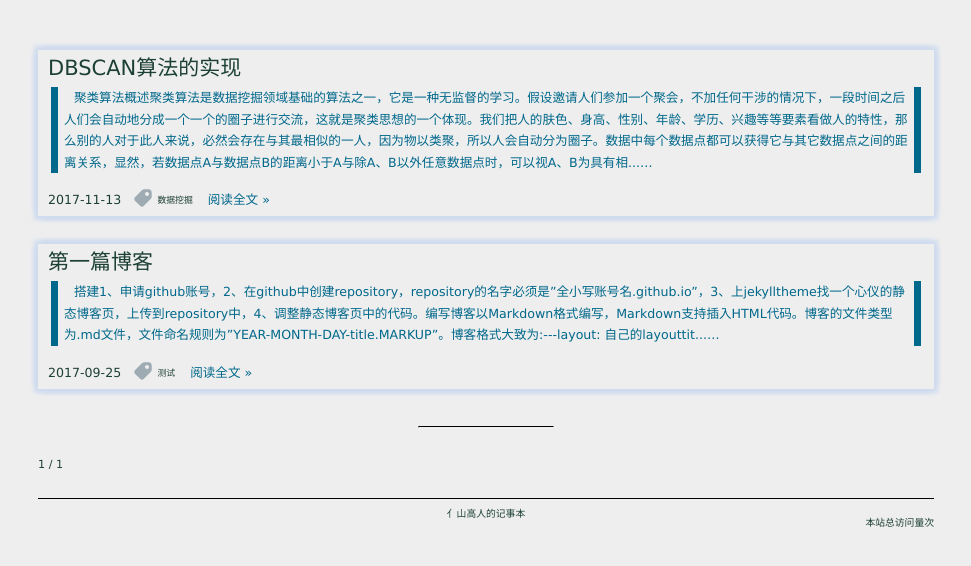
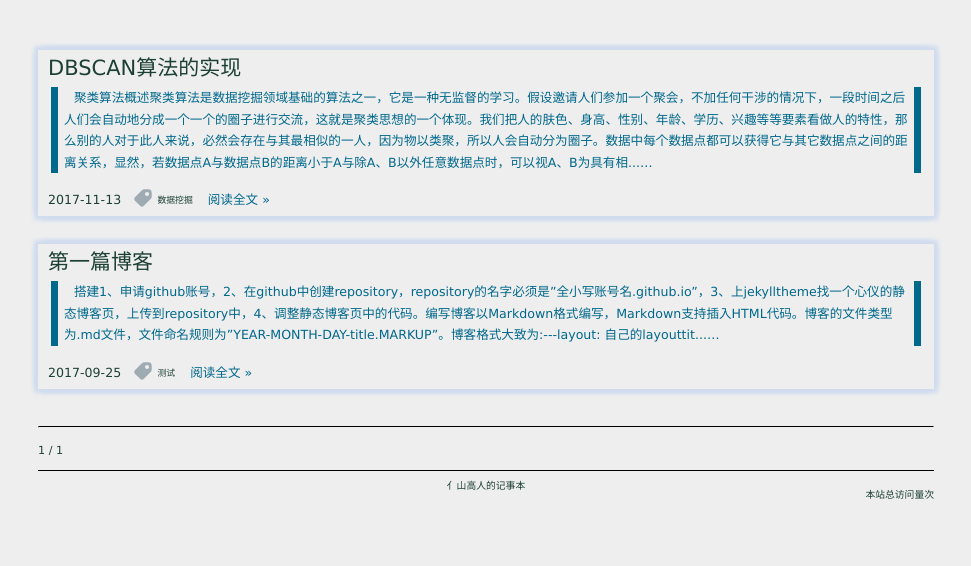
Before and after one commit to XGR-yang/XGR-yang.github.io, a Jekyll site: the page built from index.html, in a window 1280 px wide. Shown: the top 566 px of the page, without its empty margins (154-1125 px from the left). Built offline with Jekyll 4.4.1, drawn with Linux system fonts in a browser that asks for light colours; nearby versions of some CDN libraries; the list of posts is cut into pages by our own code; comment, search, counter and statistics services are not loaded.

Commit message:
Update main.css

```diff
--- a/css/main.css
+++ b/css/main.css
@@ -398,7 +398,7 @@ color: #666666; }
 
 .pagination {
   display: block;
-  margin: 0 0 2em 0;
+  margin-bottom: 1em;
   }
 
 .pagination__page-number {
@@ -539,8 +539,7 @@ color: #666666; }
   color: #4F4F4F; }
 
 .post-list__divider {
-  width: 15%;
-  margin-bottom: 2em;
+  margin-bottom: 1em;
   border-top: 0.1em solid #000000;
   }
 
```
